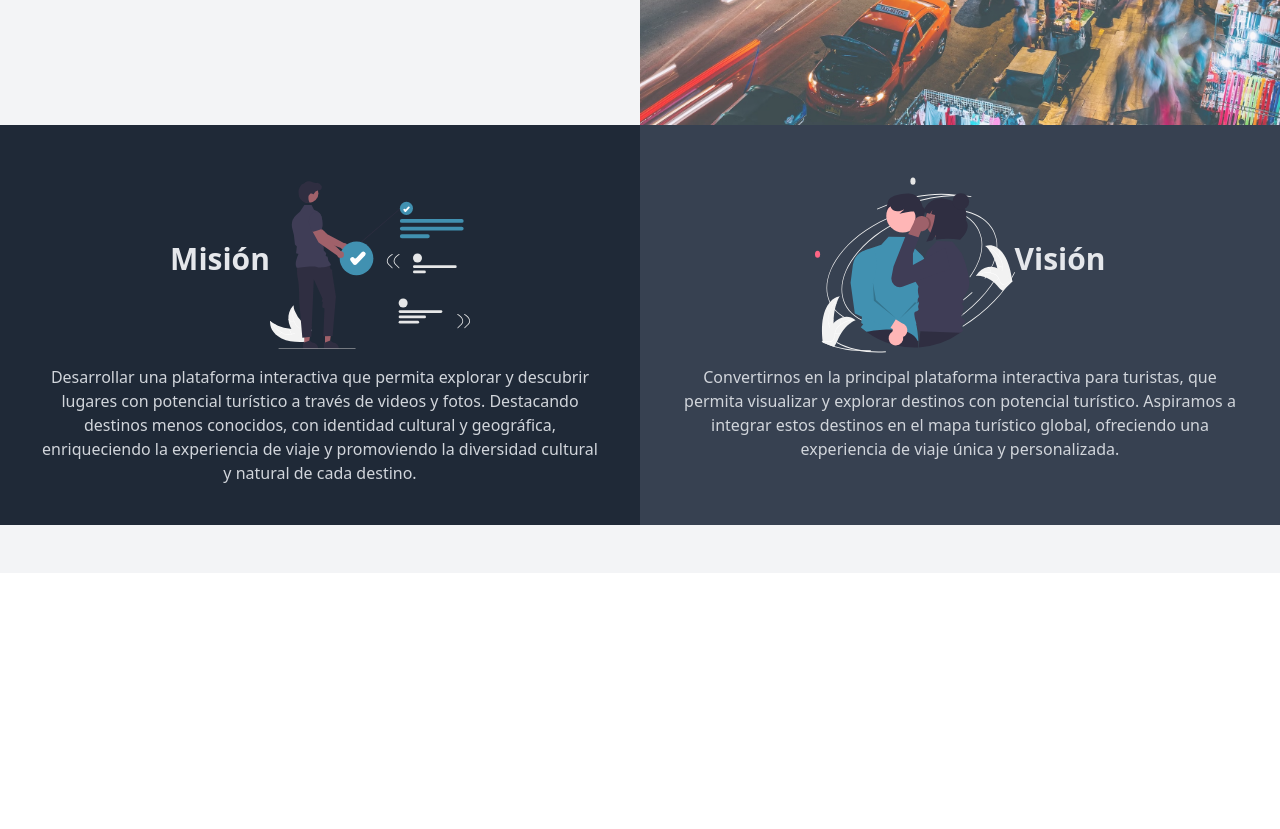
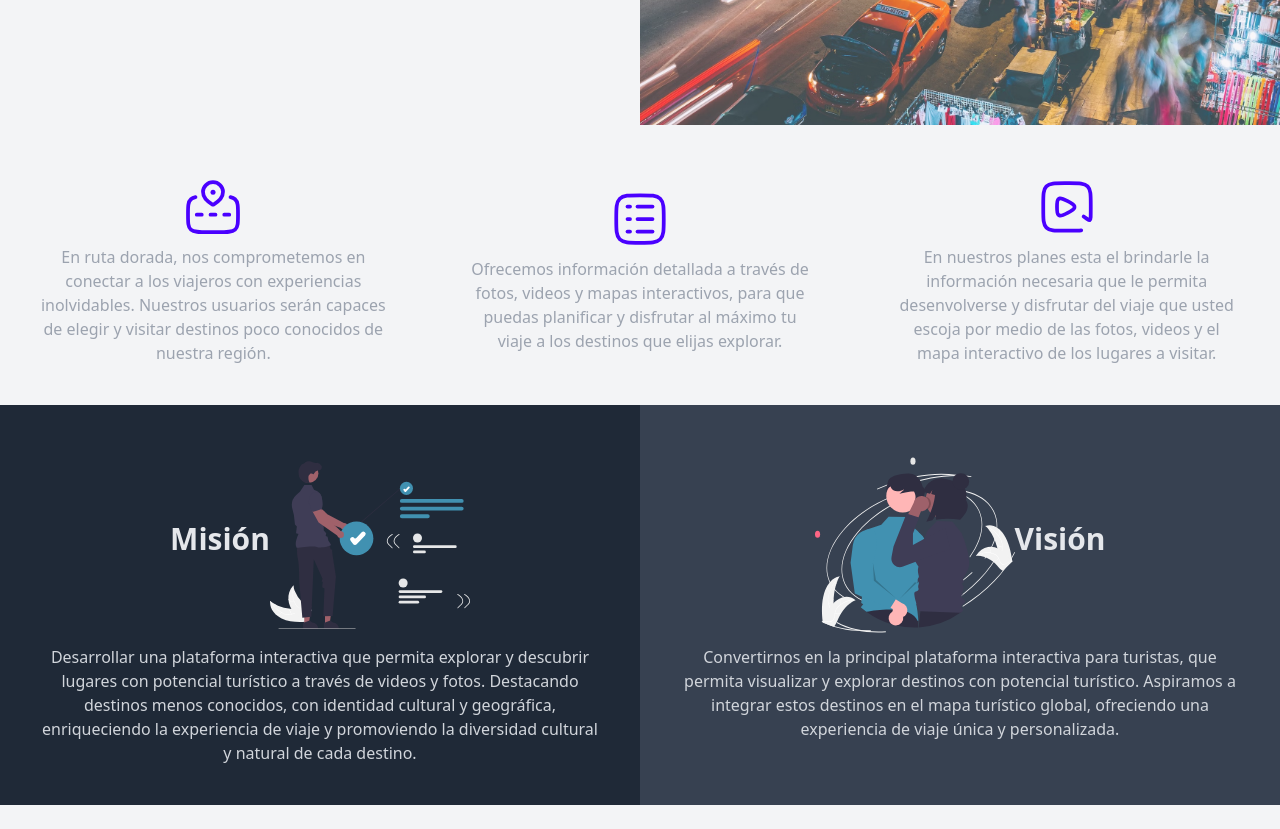
Before and after one commit to devbryan02/turismo-startup, an Astro site: page / in a window 1280 px wide. Shown: the part 1020-1849 px from the top of the page. Before the commit the page ends 1593 px from the top, so only its background shows below. Built offline with nearby package versions, Linux system fonts and the light colour scheme; Astro itself is replaced by a stand-in of ours.

Commit message:
add beneficios page

```diff
--- /dev/null
+++ b/src/cards/CardsBeneficios.astro
@@ -0,0 +1,17 @@
+---
+interface Props {
+  message: string;
+  clasName:string
+}
+
+const { message, clasName } = Astro.props;
+---
+
+<div class={clasName}>
+  <div>
+    <slot />
+  </div>
+  <div>
+    <p class="text-center text-gray-400">{message}</p>
+  </div>
+</div>
--- /dev/null
+++ b/src/components/Beneficios.astro
@@ -0,0 +1,27 @@
+---
+import CardsBeneficios from "../cards/CardsBeneficios.astro";
+import PathIcon from "../icons/PathIcon.astro";
+import InfoIcon from "../icons/InfoIcon.astro";
+import VideoIcon from "../icons/VideoIcon.astro"
+---
+
+<div class="grid grid-cols-1 md:grid-cols-3 justify-items-stretch mt-3">
+  <CardsBeneficios
+    clasName="flex flex-col gap-2 justify-center items-center p-5 md:p-10 "
+    message="En ruta dorada, nos comprometemos en conectar a los viajeros con experiencias inolvidables. Nuestros usuarios serán capaces de elegir y visitar destinos poco conocidos de nuestra región. "
+  >
+    <PathIcon />
+  </CardsBeneficios>
+  <CardsBeneficios
+    clasName="flex flex-col gap-2 justify-center items-center p-5 md:p-10 "
+    message="Ofrecemos información detallada a través de fotos, videos y mapas interactivos, para que puedas planificar y disfrutar al máximo tu viaje a los destinos que elijas explorar."
+  >
+    <InfoIcon />
+  </CardsBeneficios>
+  <CardsBeneficios
+    clasName="flex flex-col gap-2 justify-center items-center p-5 md:p-10"
+    message="En nuestros planes esta el brindarle la información necesaria que le permita desenvolverse y disfrutar del viaje que usted escoja por medio de las fotos, videos y el mapa interactivo  de los lugares a visitar. "
+  >
+    <VideoIcon />
+  </CardsBeneficios>
+</div>
--- /dev/null
+++ b/src/icons/InfoIcon.astro
@@ -0,0 +1,44 @@
+<svg
+  xmlns="http://www.w3.org/2000/svg"
+  viewBox="0 0 24 24"
+  width="60"
+  height="60"
+  color="#393939"
+  class="text-primary font-semibold"
+  fill="none"
+>
+  <path
+    d="M2.5 12C2.5 7.52166 2.5 5.28249 3.89124 3.89124C5.28249 2.5 7.52166 2.5 12 2.5C16.4783 2.5 18.7175 2.5 20.1088 3.89124C21.5 5.28249 21.5 7.52166 21.5 12C21.5 16.4783 21.5 18.7175 20.1088 20.1088C18.7175 21.5 16.4783 21.5 12 21.5C7.52166 21.5 5.28249 21.5 3.89124 20.1088C2.5 18.7175 2.5 16.4783 2.5 12Z"
+    stroke="currentColor"
+    stroke-width="1.5"></path>
+  <path
+    d="M11 7L17 7"
+    stroke="currentColor"
+    stroke-width="1.5"
+    stroke-linecap="round"></path>
+  <path
+    d="M7 7L8 7"
+    stroke="currentColor"
+    stroke-width="1.5"
+    stroke-linecap="round"></path>
+  <path
+    d="M7 12L8 12"
+    stroke="currentColor"
+    stroke-width="1.5"
+    stroke-linecap="round"></path>
+  <path
+    d="M7 17L8 17"
+    stroke="currentColor"
+    stroke-width="1.5"
+    stroke-linecap="round"></path>
+  <path
+    d="M11 12L17 12"
+    stroke="currentColor"
+    stroke-width="1.5"
+    stroke-linecap="round"></path>
+  <path
+    d="M11 17L17 17"
+    stroke="currentColor"
+    stroke-width="1.5"
+    stroke-linecap="round"></path>
+</svg>
--- /dev/null
+++ b/src/icons/PathIcon.astro
@@ -0,0 +1,32 @@
+<svg
+  xmlns="http://www.w3.org/2000/svg"
+  viewBox="0 0 24 24"
+  width="60"
+  height="60"
+  color="#393939"
+  class="text-primary font-semibold"
+  fill="none"
+>
+  <path
+    d="M18.5 15.082L16.5 15.082M13 15.082L11 15.082M7.5 15.082L5.5 15.082"
+    stroke="currentColor"
+    stroke-width="1.5"
+    stroke-linecap="round"
+    stroke-linejoin="round"></path>
+  <path
+    d="M16 5.93261C16 8.60703 13.0435 10.548 12.214 11.0244C12.0802 11.1012 11.9198 11.1012 11.786 11.0244C10.9565 10.548 8 8.60703 8 5.93261C8 3.88203 9.79086 2.08203 12 2.08203C14.2091 2.08203 16 3.88203 16 5.93261Z"
+    stroke="currentColor"
+    stroke-width="1.5"></path>
+  <path
+    d="M12 6.08203H12.009"
+    stroke="currentColor"
+    stroke-width="2"
+    stroke-linecap="round"
+    stroke-linejoin="round"></path>
+  <path
+    d="M19 8.08203C19.7745 8.23191 20.3588 8.48205 20.8284 8.89953C22 9.94106 22 11.6174 22 14.97C22 18.3227 22 19.999 20.8284 21.0405C19.6569 22.082 17.7712 22.082 14 22.082H10C6.22876 22.082 4.34315 22.082 3.17157 21.0405C2 19.999 2 18.3226 2 14.97C2 11.6174 2 9.94106 3.17157 8.89952C3.64118 8.48205 4.2255 8.23191 5 8.08203"
+    stroke="currentColor"
+    stroke-width="1.5"
+    stroke-linecap="round"
+    stroke-linejoin="round"></path>
+</svg>
--- /dev/null
+++ b/src/icons/VideoIcon.astro
@@ -0,0 +1,21 @@
+<svg
+  xmlns="http://www.w3.org/2000/svg"
+  viewBox="0 0 24 24"
+  width="60"
+  height="60"
+  color="#393939"
+  class="text-primary font-semibold"
+  fill="none"
+>
+  <path
+    d="M17.7 21.3351C16.528 21.4998 14.9996 21.4998 12.95 21.4998H11.05C7.01949 21.4998 5.00424 21.4998 3.75212 20.2476C2.5 18.9955 2.5 16.9803 2.5 12.9498V11.0498C2.5 7.01925 2.5 5.00399 3.75212 3.75187C5.00424 2.49976 7.01949 2.49976 11.05 2.49976H12.95C16.9805 2.49976 18.9958 2.49976 20.2479 3.75187C21.5 5.00399 21.5 7.01925 21.5 11.0498V12.9498C21.5 14.158 21.5 15.1851 21.4663 16.0648C21.4392 16.7699 21.4257 17.1224 21.1587 17.2541C20.8917 17.3859 20.5931 17.1746 19.9958 16.752L18.65 15.7998"
+    stroke="currentColor"
+    stroke-width="1.5"
+    stroke-linecap="round"
+    stroke-linejoin="round"></path>
+  <path
+    d="M14.9453 12.3948C14.7686 13.0215 13.9333 13.4644 12.2629 14.3502C10.648 15.2064 9.8406 15.6346 9.18992 15.4625C8.9209 15.3913 8.6758 15.2562 8.47812 15.07C8 14.6198 8 13.7465 8 12C8 10.2535 8 9.38018 8.47812 8.92995C8.6758 8.74381 8.9209 8.60868 9.18992 8.53753C9.8406 8.36544 10.648 8.79357 12.2629 9.64983C13.9333 10.5356 14.7686 10.9785 14.9453 11.6052C15.0182 11.8639 15.0182 12.1361 14.9453 12.3948Z"
+    stroke="currentColor"
+    stroke-width="1.5"
+    stroke-linejoin="round"></path>
+</svg>
--- a/src/pages/index.astro
+++ b/src/pages/index.astro
@@ -4,18 +4,20 @@ import Banner from "./../components/Banner.astro";
 import NavBar from "../components/NavBar.astro";
 import Descubre from "../components/Descubre.astro";
 import Mission from "../components/Mission.astro";
-import Vission from "../components/Vission.astro"
+import Vission from "../components/Vission.astro";
+import Beneficios from "../components/Beneficios.astro";
 ---
 
 <Layout title="Ruta Dorada">
   <div class="flex flex-col">
     <NavBar />
     <Banner />
-    <Descubre/>
+    <Descubre />
+    <Beneficios />
     <div class="grid grid-cols-1 md:grid-cols-2">
-      <Mission/>
-      <Vission/>
+      <Mission />
+      <Vission />
     </div>
-    <br><br>
+    <br />
   </div>
 </Layout>
```
